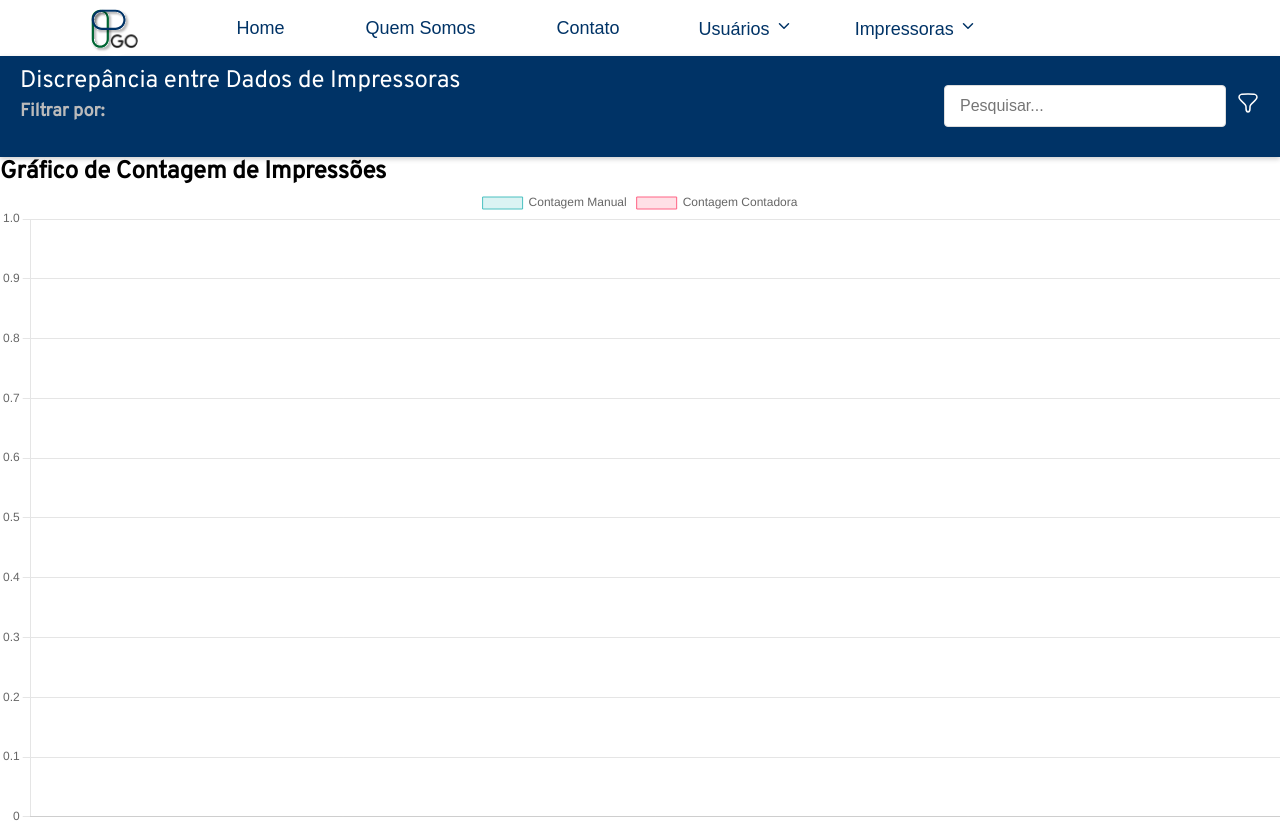
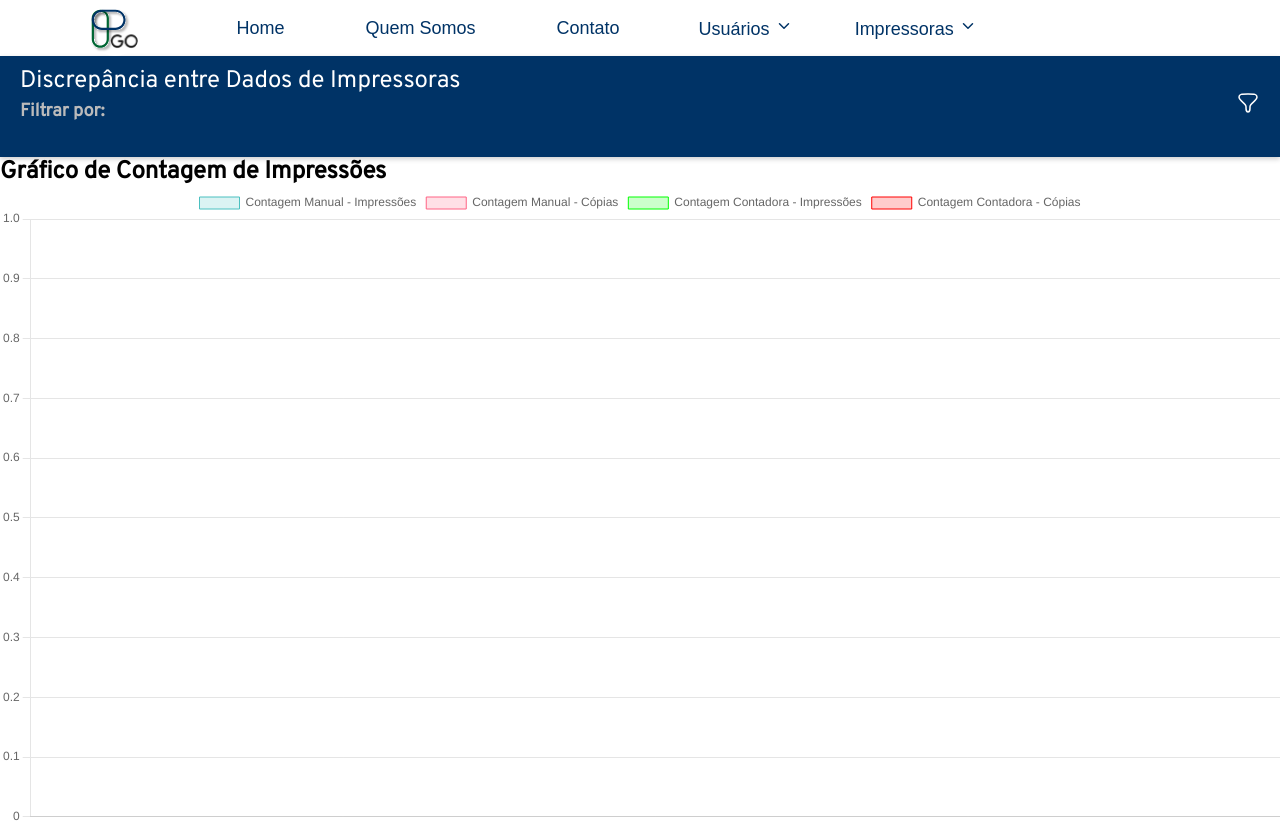
Before and after one commit to fga-eps-mds/2023.2-PrintGo-FrontEnd, a React (Create React App) app: page /comparacaocontador in a window 1280 px wide. Built offline with nearby package versions, Linux system fonts and the light colour scheme; no server answers.

Commit message:
:bulb: (#199) Adicionando filtro de número de cópias
Co-authored-by: WolffStein <Wolffriederichstein@gmail.com>
Co-authored-by: fernandes-natanael <filhonatanael01@gmail.com>

```diff
--- a/src/pages/ComparisonPage.js
+++ b/src/pages/ComparisonPage.js
@@ -9,16 +9,30 @@ const initialData = {
   labels: [],
   datasets: [
     {
-      label: 'Contagem Manual',
+      label: 'Contagem Manual - Impressões',
       backgroundColor: 'rgba(75,192,192,0.2)',
       borderColor: 'rgba(75,192,192,1)',
       borderWidth: 1,
       data: [],
     },
     {
-      label: 'Contagem Contadora',
+      label: 'Contagem Manual - Cópias',
       backgroundColor: 'rgba(255,99,132,0.2)',
       borderColor: 'rgba(255,99,132,1)',
+      borderWidth: 1,
+      data: [],
+    },
+    {
+      label: 'Contagem Contadora - Impressões',
+      backgroundColor: 'rgba(0,255,0,0.2)',
+      borderColor: 'rgba(0,255,0,1)',
+      borderWidth: 1,
+      data: [],
+    },
+    {
+      label: 'Contagem Contadora - Cópias',
+      backgroundColor: 'rgba(255,0,0,0.2)',
+      borderColor: 'rgba(255,0,0,1)',
       borderWidth: 1,
       data: [],
     },
@@ -37,12 +51,20 @@ const ChartComponent = () => {
         labels: ['Impressora A', 'Impressora B', 'Impressora C'],
         datasets: [
           {
-            label: 'Contagem Manual',
+            label: 'Contagem Manual - Impressões',
             data: [1000, 800, 1200], // Substituir pelos valores reais
           },
           {
-            label: 'Contagem Contadora',
+            label: 'Contagem Manual - Cópias',
+            data: [200, 150, 250], // Substituir pelos valores reais
+          },
+          {
+            label: 'Contagem Contadora - Impressões',
             data: [980, 820, 1180], // Substituir pelos valores reais
+          },
+          {
+            label: 'Contagem Contadora - Cópias',
+            data: [190, 145, 245], // Substituir pelos valores reais
           },
         ],
       };
@@ -61,11 +83,11 @@ const ChartComponent = () => {
         labels: ['Impressora A', 'Impressora B', 'Impressora C'],
         datasets: [
           {
-            label: 'Contagem Manual',
+            label: 'Contagem Manual - Impressões',
             data: [1000, 800, 1200],
           },
           {
-            label: 'Contagem Contadora',
+            label: 'Contagem Contadora - Impressões',
             data: [980, 820, 1180],
           },
         ],
@@ -76,12 +98,12 @@ const ChartComponent = () => {
         labels: ['Impressora A', 'Impressora B', 'Impressora C'],
         datasets: [
           {
-            label: 'Contagem Manual',
-            data: [500, 400, 600],
+            label: 'Contagem Manual - Cópias',
+            data: [200, 150, 250],
           },
           {
-            label: 'Contagem Contadora',
-            data: [490, 410, 590],
+            label: 'Contagem Contadora - Cópias',
+            data: [190, 145, 245],
           },
         ],
       };
@@ -91,30 +113,30 @@ const ChartComponent = () => {
         labels: ['Impressora A', 'Impressora B', 'Impressora C'],
         datasets: [
           {
-            label: 'Contagem Manual - Colorido',
+            label: 'Contagem Manual - Impressões Coloridas',
             backgroundColor: 'rgba(75,192,192,0.2)',
             borderColor: 'rgba(75,192,192,1)',
             borderWidth: 1,
             data: [200, 150, 300],
           },
           {
-            label: 'Contagem Manual - Preto e Branco',
+            label: 'Contagem Manual - Impressões Preto e Branco',
             backgroundColor: 'rgba(255,99,132,0.2)',
             borderColor: 'rgba(255,99,132,1)',
             borderWidth: 1,
             data: [800, 650, 900],
           },
           {
-            label: 'Contagem Contadora - Colorido',
-            backgroundColor: 'rgba(75,192,192,0.2)',
-            borderColor: 'rgba(75,192,192,1)',
+            label: 'Contagem Contadora - Impressões Coloridas',
+            backgroundColor: 'rgba(0,255,0,0.2)',
+            borderColor: 'rgba(0,255,0,1)',
             borderWidth: 1,
             data: [190, 145, 295],
           },
           {
-            label: 'Contagem Contadora - Preto e Branco',
-            backgroundColor: 'rgba(255,99,132,0.2)',
-            borderColor: 'rgba(255,99,132,1)',
+            label: 'Contagem Contadora - Impressões Preto e Branco',
+            backgroundColor: 'rgba(255,0,0,0.2)',
+            borderColor: 'rgba(255,0,0,1)',
             borderWidth: 1,
             data: [790, 645, 895],
           },
@@ -135,7 +157,6 @@ const ChartComponent = () => {
           <h4>Filtrar por:</h4>
         </div>
         <div className="printerslist-header-search-filter">
-          <input type="text" placeholder="Pesquisar..." />
           <div className="printerslist-filter">
             <img src={Filter} alt="Filter" />
             <div className="printerslist-filter-dropdown-container">
```
